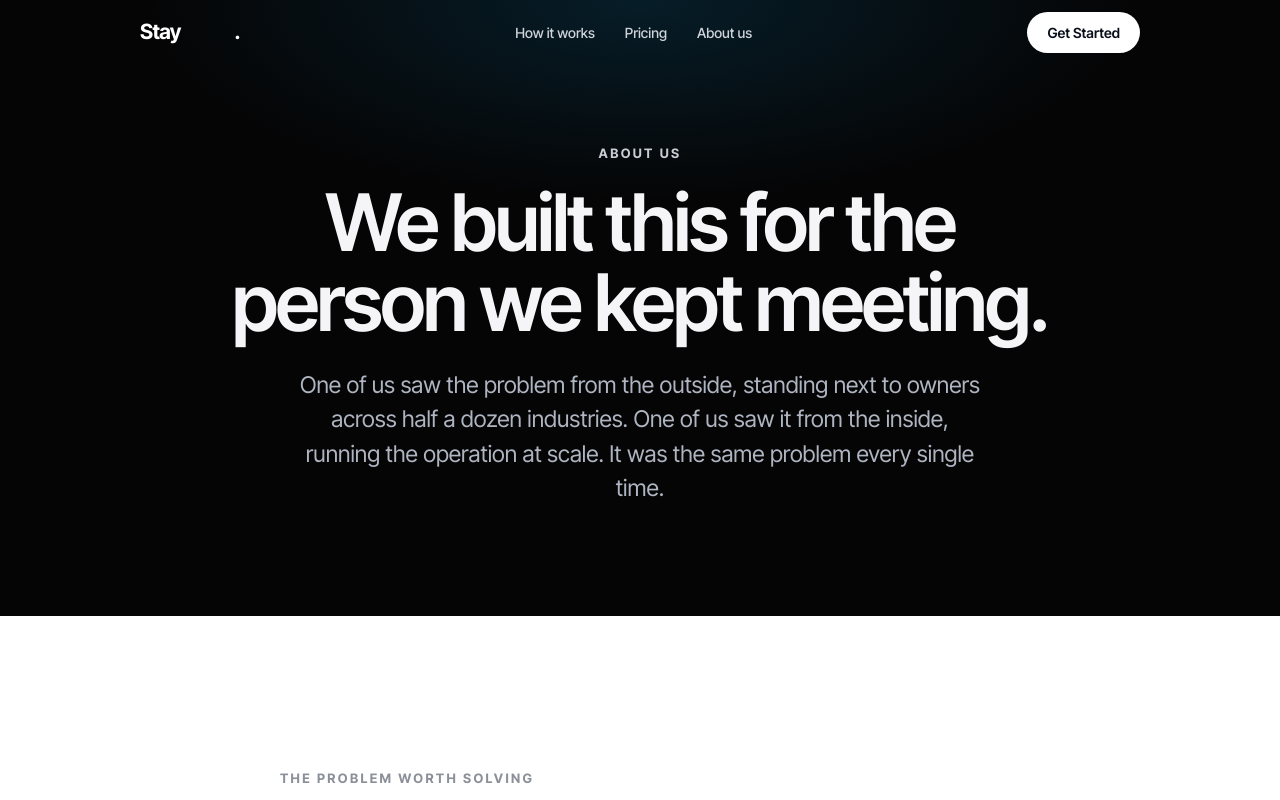
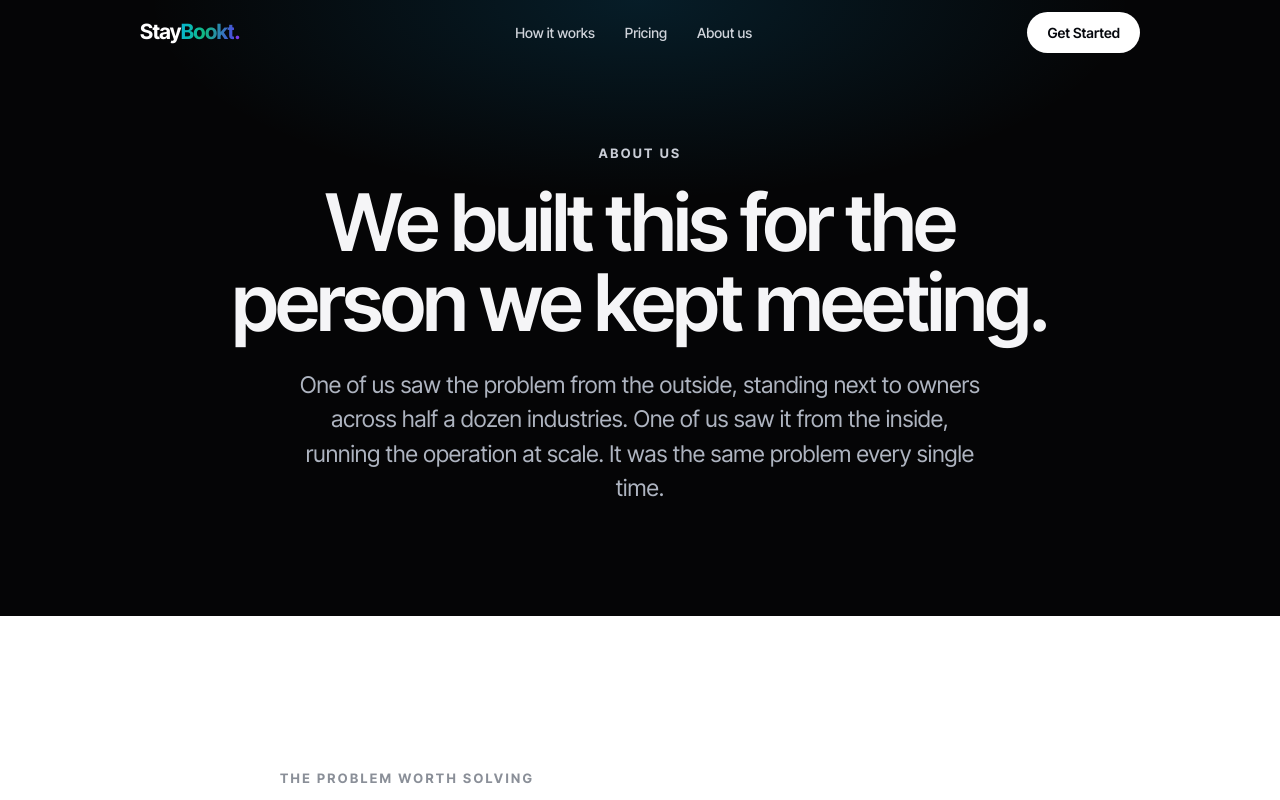
Before and after one commit to staybookt/staybookt-investor, a Next.js app: page /founders in a window 1280 px wide. Shown: the top 800 px of the page. Built offline with nearby package versions, Linux system fonts and the light colour scheme; no server answers.

Commit message:
About: add the missing .v4 class. Every design token lives on .v4, so without it the wordmark gradient resolved to nothing and Bookt rendered invisible

```diff
--- a/app/founders/page.tsx
+++ b/app/founders/page.tsx
@@ -145,7 +145,10 @@ const CSS = `
 
 export default function AboutPage() {
   return (
-    <main className="abt">
+    /* .v4 carries every design token (--v4-ink, --v4-cream, --v4-cyan...). Without
+       it the nav wordmark's gradient resolves to nothing and, because the rule also
+       sets color:transparent, the word "Bookt" simply disappears. */
+    <main className="abt v4">
       <style>{CSS}</style>
       <Nav />
 
```
